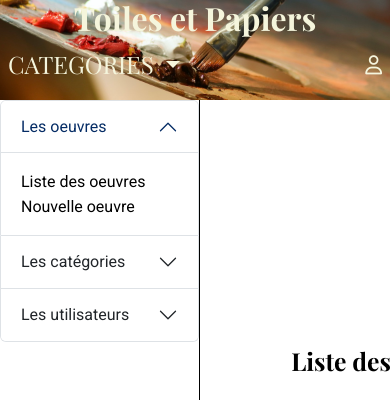
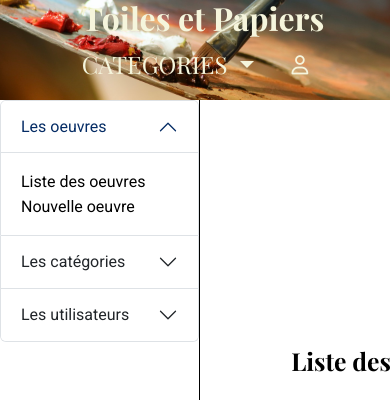
Before and after one commit to Davidgbn33/Galerie, a Symfony app: template templates/admin/category/liste.html.twig in a window 390 px wide; the page is wider, and only the part inside the window is pictured. Shown: the top 400 px of that part. Run offline with Twig, Linux system fonts and the light colour scheme; the template is opened without the code that fills it: most values are stand-ins (such as "Sample title", 1, 10 or a date in 2020); grey boxes marked "Sample" are stand-in pictures; style sheets or scripts are compiled from the project's sources; some libraries are stand-ins or nearby versions.

Commit message:
small correction for margin in navbar CSS

```diff
--- a/assets/styles/modules/navbar.scss
+++ b/assets/styles/modules/navbar.scss
@@ -121,7 +121,7 @@
     grid:
     "title" 30px
     "content" 1fr
-    / 100vw;
+    / auto;
     justify-content: center;
     text-align: center;
   }
@@ -135,4 +135,8 @@
     font-size: 1.2rem;
     margin-bottom: 7px;
   }
+
+  .navbar-brand{
+  --bs-navbar-brand-margin-end: 0;
+  }
 }
```
